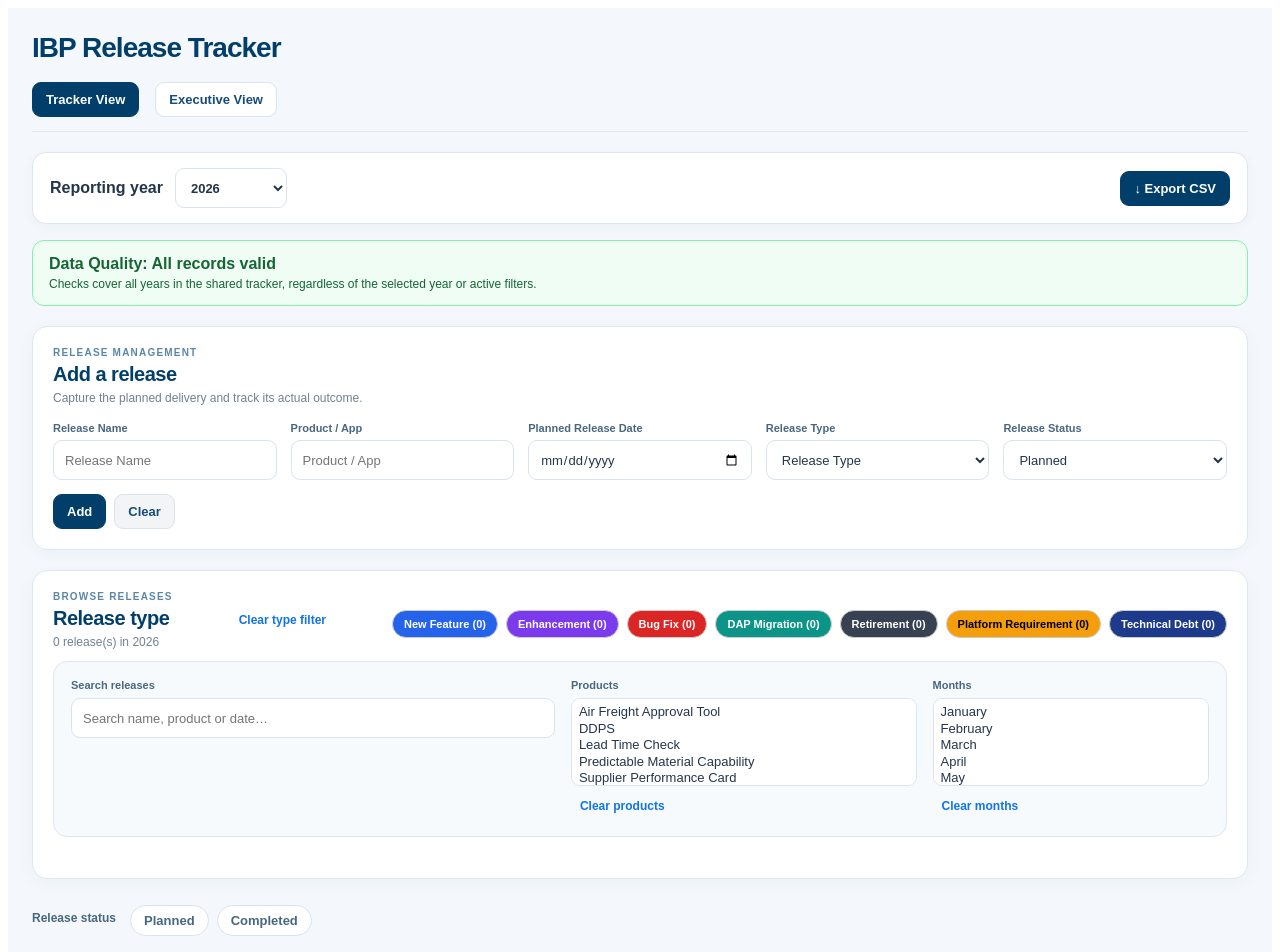
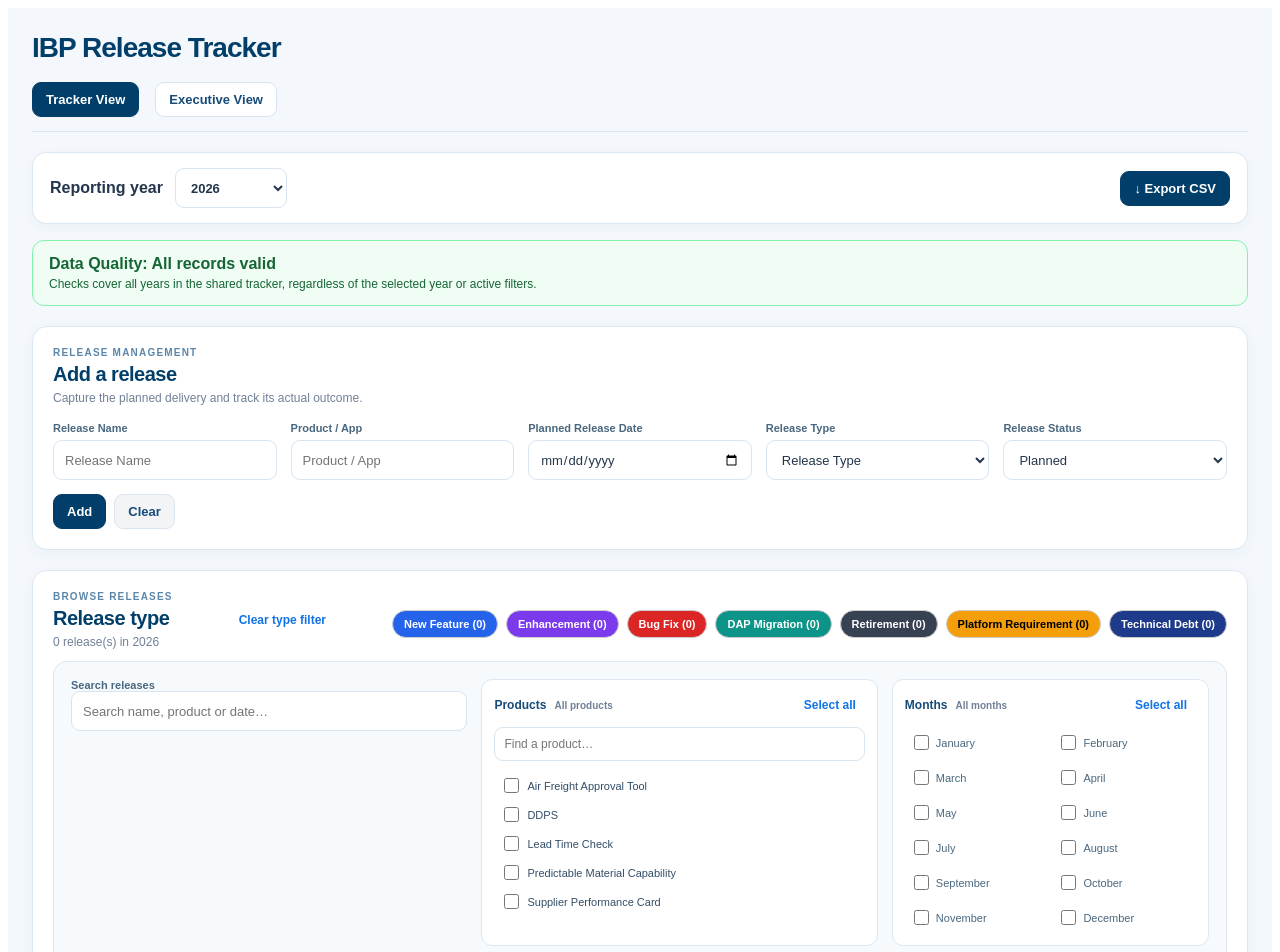
Before and after one commit to pinaki-GH/ibp-release-tracker, a Next.js app: page / in a window 1280 px wide. Shown: the top 952 px of the page. Built offline with nearby package versions, Linux system fonts and the light colour scheme.

Commit message:
Update page.tsx

```diff
--- a/app/page.tsx
+++ b/app/page.tsx
@@ -115,6 +115,7 @@ export default function ReleaseTrackerApp() {
   const [typeFilter, setTypeFilter] = useState<string[]>([]);
   const [statusFilter, setStatusFilter] = useState<"planned" | "completed" | null>(null);
   const [monthFilter, setMonthFilter] = useState<number[]>([]);
+  const [productFilterSearch, setProductFilterSearch] = useState<string>("");
   const [searchQuery, setSearchQuery] = useState<string>("");
 
   const [viewMode, setViewMode] = useState<"tracker" | "executive">("tracker");
@@ -939,81 +940,83 @@ const delayedReleases = baseFiltered.filter(r => {
       onChange={e => setSearchQuery(e.target.value)}
     />
   </div>
-  {/* Product Filter */}
-  <div className="rt-multi-filter">
-    <label htmlFor="product-filter">Products</label>
-    <select
-      id="product-filter"
-      className="rt-multi-select"
-      multiple
-      value={productFilter}
-      onChange={e =>
-        setProductFilter(
-          Array.from(
-            e.target.selectedOptions,
-            option => option.value
-          )
-        )
-      }
-      style={{
-        minWidth: 260,
-        height: 120
-      }}
-    >
-      {[
-        "Air Freight Approval Tool",
-        "DDPS",
-        "Lead Time Check",
-        "Predictable Material Capability",
-        "Supplier Performance Card",
-        "Supply Visualization"
-      ].map(product => (
-        <option key={product} value={product}>
-          {product}
-        </option>
-      ))}
-    </select>
-
-    <div style={{ marginTop: 6 }}>
-      <button className="rt-text-button" onClick={() => setProductFilter([])}>
-        Clear products
+  {/* Product selector */}
+  <div className="rt-choice-panel rt-product-choice">
+    <div className="rt-choice-heading">
+      <div>
+        <label>Products</label>
+        <span className="rt-choice-count">{productFilter.length === 0 ? "All products" : `${productFilter.length} selected`}</span>
+      </div>
+      <button type="button" className="rt-text-button" onClick={() => setProductFilter(productFilter.length === PRODUCTS.length ? [] : [...PRODUCTS])}>
+        {productFilter.length === PRODUCTS.length ? "Clear all" : "Select all"}
       </button>
     </div>
+    <input
+      type="search"
+      aria-label="Find a product"
+      placeholder="Find a product…"
+      value={productFilterSearch}
+      onChange={e => setProductFilterSearch(e.target.value)}
+      className="rt-choice-search"
+    />
+    <div className="rt-choice-options" role="group" aria-label="Filter by product">
+      {PRODUCTS.filter(product => product.toLocaleLowerCase().includes(productFilterSearch.trim().toLocaleLowerCase())).map(product => (
+        <label className="rt-choice-option" key={product}>
+          <input
+            type="checkbox"
+            checked={productFilter.includes(product)}
+            onChange={e => setProductFilter(current => e.target.checked ? [...current, product] : current.filter(item => item !== product))}
+          />
+          <span>{product}</span>
+        </label>
+      ))}
+      {PRODUCTS.filter(product => product.toLocaleLowerCase().includes(productFilterSearch.trim().toLocaleLowerCase())).length === 0 && (
+        <div className="rt-choice-empty">No matching products</div>
+      )}
+    </div>
+    {productFilter.length > 0 && (
+      <div className="rt-selected-chips" aria-label="Selected products">
+        {productFilter.map(product => (
+          <button type="button" className="rt-selected-chip" key={product} onClick={() => setProductFilter(current => current.filter(item => item !== product))} aria-label={`Remove ${product}`}>
+            {product} <span aria-hidden="true">×</span>
+          </button>
+        ))}
+      </div>
+    )}
   </div>
 
-  {/* Month Filter */}
-  <div className="rt-multi-filter">
-    <label htmlFor="month-filter">Months</label>
-    <select
-      id="month-filter"
-      className="rt-multi-select"
-      multiple
-      value={monthFilter.map(String)}
-      onChange={e =>
-        setMonthFilter(
-          Array.from(
-            e.target.selectedOptions,
-            option => Number(option.value)
-          )
-        )
-      }
-      style={{
-        minWidth: 180,
-        height: 120
-      }}
-    >
-      {MONTHS.map((month, index) => (
-        <option key={month} value={index}>
-          {month}
-        </option>
-      ))}
-    </select>
-
-    <div style={{ marginTop: 6 }}>
-      <button className="rt-text-button" onClick={() => setMonthFilter([])}>
-        Clear months
+  {/* Month selector */}
+  <div className="rt-choice-panel rt-month-choice">
+    <div className="rt-choice-heading">
+      <div>
+        <label>Months</label>
+        <span className="rt-choice-count">{monthFilter.length === 0 ? "All months" : `${monthFilter.length} selected`}</span>
+      </div>
+      <button type="button" className="rt-text-button" onClick={() => setMonthFilter(monthFilter.length === MONTHS.length ? [] : MONTHS.map((_, index) => index))}>
+        {monthFilter.length === MONTHS.length ? "Clear all" : "Select all"}
       </button>
     </div>
+    <div className="rt-month-options" role="group" aria-label="Filter by month">
+      {MONTHS.map((month, index) => (
+        <label className={`rt-month-option ${monthFilter.includes(index) ? "is-selected" : ""}`} key={month}>
+          <input
+            type="checkbox"
+            checked={monthFilter.includes(index)}
+            onChange={e => setMonthFilter(current => e.target.checked ? [...current, index].sort((a, b) => a - b) : current.filter(item => item !== index))}
+          />
+          <span>{month}</span>
+        </label>
+      ))}
+    </div>
+    {monthFilter.length > 0 && (
+      <div className="rt-selected-chips" aria-label="Selected months">
+        {monthFilter.slice().sort((a, b) => a - b).map(index => (
+          <button type="button" className="rt-selected-chip" key={index} onClick={() => setMonthFilter(current => current.filter(item => item !== index))} aria-label={`Remove ${MONTHS[index]}`}>
+            {MONTHS[index]} <span aria-hidden="true">×</span>
+          </button>
+        ))}
+      </div>
+    )}
   </div>
 </div>
           </section>
@@ -1992,10 +1995,27 @@ const delayedReleases = baseFiltered.filter(r => {
         .rt-text-button { padding: 6px 9px !important; border: 0 !important; background: transparent !important; color: #1174E6 !important; font-size: 12px !important; }
         .rt-type-chip { border-radius: 999px !important; padding: 7px 11px !important; border: 1px solid rgba(1,63,106,.16); font-size: 11px !important; }
         .rt-type-chip.is-selected { outline: 2px solid #013F6A; outline-offset: 2px; box-shadow: 0 0 0 4px rgba(78,138,112,.12) !important; }
-        .rt-filter-controls { display: grid !important; grid-template-columns: minmax(220px,1.4fr) minmax(180px,1fr) minmax(160px,.8fr); gap: 16px !important; align-items: start; padding: 17px; border: 1px solid #DCE7F1; border-radius: 14px; background: #F7FAFD; }
-        .rt-filter-controls label { display: block; margin-bottom: 7px; color: #49677F; font-size: 11px; font-weight: 700; }
-        .rt-search-field input, .rt-multi-select { width: 100%; }
-        .rt-multi-select { min-width: 0 !important; height: 88px !important; padding: 5px !important; }
+        .rt-filter-controls { display: grid !important; grid-template-columns: minmax(220px,1.25fr) minmax(280px,1.25fr) minmax(250px,1fr); gap: 14px !important; align-items: stretch; padding: 17px; border: 1px solid #DCE7F1; border-radius: 14px; background: #F7FAFD; }
+        .rt-filter-controls label { display: block; color: #49677F; font-size: 11px; font-weight: 700; }
+        .rt-search-field input { width: 100%; }
+        .rt-choice-panel { min-width: 0; padding: 12px; border: 1px solid #DCE7F1; border-radius: 11px; background: #fff; }
+        .rt-choice-heading { display: flex; justify-content: space-between; align-items: center; gap: 8px; margin-bottom: 9px; }
+        .rt-choice-heading > div { display: flex; align-items: baseline; flex-wrap: wrap; gap: 8px; }
+        .rt-choice-heading label { margin: 0 !important; color: #174B78 !important; font-size: 12px !important; font-weight: 750 !important; }
+        .rt-choice-count { color: #718096; font-size: 10px; font-weight: 600; }
+        .rt-choice-search { width: 100%; min-height: 34px !important; margin-bottom: 8px; padding: 7px 9px !important; font-size: 12px !important; }
+        .rt-choice-options { display: grid; gap: 2px; max-height: 148px; overflow-y: auto; padding: 3px; }
+        .rt-choice-option { display: flex !important; align-items: center; gap: 8px; padding: 6px 7px; border-radius: 7px; color: #334E68 !important; font-size: 11px !important; font-weight: 500 !important; cursor: pointer; }
+        .rt-choice-option:hover { background: #F2F7FC; }
+        .rt-choice-option input, .rt-month-option input { width: 15px; height: 15px; min-height: 15px; margin: 0; accent-color: #1174E6; flex: 0 0 auto; }
+        .rt-choice-empty { padding: 12px 7px; color: #718096; font-size: 11px; }
+        .rt-month-options { display: grid; grid-template-columns: repeat(2, minmax(0, 1fr)); gap: 4px; }
+        .rt-month-option { display: flex !important; align-items: center; gap: 7px; padding: 7px 8px; border: 1px solid transparent; border-radius: 7px; color: #49677F !important; font-size: 11px !important; font-weight: 500 !important; cursor: pointer; }
+        .rt-month-option:hover { background: #F2F7FC; }
+        .rt-month-option.is-selected { border-color: #B9D6F2; background: #EAF3FC; color: #013F6A !important; font-weight: 700 !important; }
+        .rt-selected-chips { display: flex; flex-wrap: wrap; gap: 5px; margin-top: 9px; padding-top: 8px; border-top: 1px solid #EDF2F7; }
+        .rt-selected-chip { display: inline-flex; align-items: center; gap: 6px; padding: 4px 7px !important; border: 1px solid #C7DDF2 !important; border-radius: 999px !important; background: #EFF6FD !important; color: #174B78 !important; font-size: 10px !important; font-weight: 600 !important; }
+        .rt-selected-chip span { color: #1174E6; font-size: 14px; line-height: 10px; }
         .rt-status-filter { display: flex; align-items: center; gap: 14px; flex-wrap: wrap; margin: 15px 0 20px !important; }
         .rt-status-filter > strong { color: #49677F; font-size: 12px; }
         .rt-status-chip { border-radius: 999px !important; padding: 7px 13px !important; background: #fff !important; color: #49677F !important; border-color: #D8E4EF !important; }
@@ -2058,6 +2078,7 @@ const delayedReleases = baseFiltered.filter(r => {
           .rt-app h1 { font-size: 24px; }
           .rt-form-panel, .rt-filter-panel { padding: 15px; }
           .rt-filter-controls { grid-template-columns: 1fr !important; }
+          .rt-choice-options { max-height: 180px; }
           .rt-section-heading, .rt-legend-heading, .rt-results-heading { align-items: flex-start; }
           .rt-year-toolbar { flex-wrap: wrap; }
           .rt-export-button { margin-left: 0; }
```
